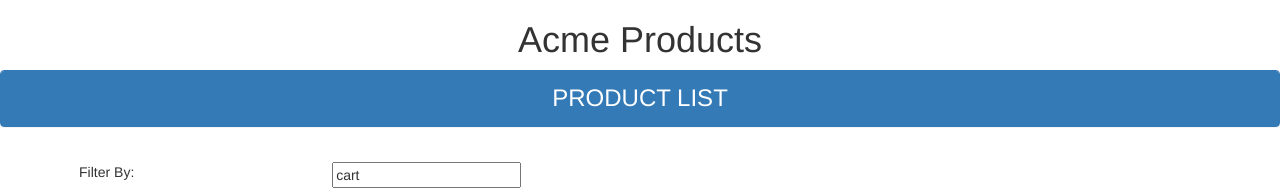
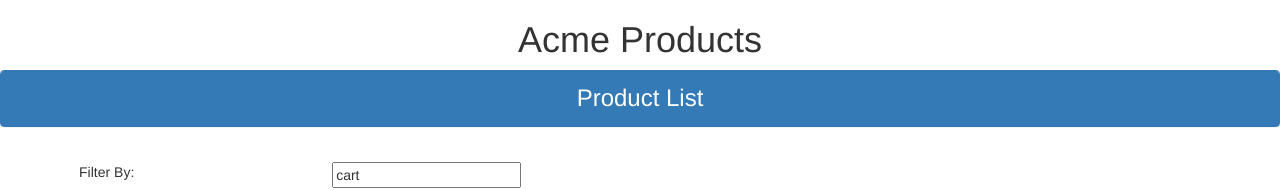
Before and after one commit to faithbot/APM, an Angular app: page / in a window 1280 px wide. Shown: the top 190 px of the page. Built offline with nearby package versions, Linux system fonts and the light colour scheme.

Commit message:
send onclick value to page title from nested star component

```diff
--- a/src/app/products/product-list.component.html
+++ b/src/app/products/product-list.component.html
@@ -1,6 +1,6 @@
 <div class="panel panel-primary">
 	<div class="panel-heading">
-		{{pageTitle | uppercase }}
+		{{pageTitle }}
 	</div>
 </div>
 
@@ -49,7 +49,8 @@
 					<td>{{ product.releaseDate }}</td>
 					<td>{{ product.price | currency:'USD':true:'1.2-2' }}</td>
 					<td>
-						<pm-star [rating]="product.starRating"></pm-star>
+						<pm-star [rating]="product.starRating"
+                                 (ratingClicked)="onRatingClicked($event)"></pm-star>
 					</td>
 				</tr>
 			</tbody>
--- a/src/app/products/product-list.component.ts
+++ b/src/app/products/product-list.component.ts
@@ -82,6 +82,12 @@
 		this.listFilter = 'cart';
 	}
 
+    // rating clicked event
+    onRatingClicked(message: string): void {
+        // pass message from onclick star rating into page title
+        this.pageTitle = 'Product List: ' + message;
+    }
+
 	// list sorting function
 	performFilter(filterBy: string): IProduct[] {
 		// change filter to lowercase
--- a/src/app/shared/star.component.ts
+++ b/src/app/shared/star.component.ts
@@ -1,4 +1,4 @@
-import { Component, OnChanges, Input } from "@angular/core";
+import { Component, OnChanges, Input, EventEmitter, Output } from "@angular/core";
 
 @Component({
 	selector: "pm-star",
@@ -9,12 +9,13 @@
 export class StarComponent implements OnChanges {
 	@Input() rating: number;
 	starWidth: number;
+    @Output() ratingClicked: EventEmitter<string> = new EventEmitter<string>();
 
 	ngOnChanges(): void {
 		this.starWidth = this.rating * 86/5;
 	}
 
     onClick(): void {
-        console.log(`The rating ${this.rating} was clicked`);
+        this.ratingClicked.emit(`The rating ${this.rating} was clicked`);
     }
 }
```
